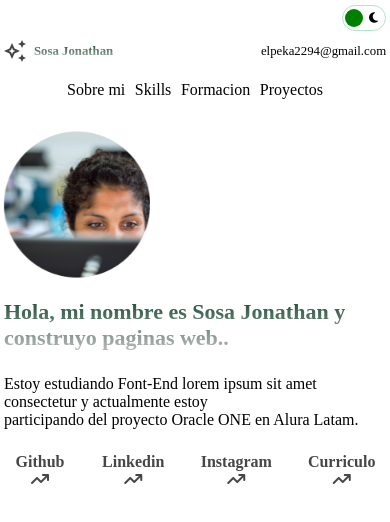
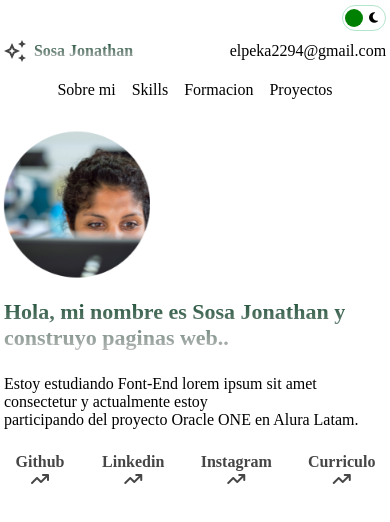
Before and after one commit to JonathanSosa22/portafolio-alura, a plain HTML site: page index.html in a window 390 px wide. Drawn offline with Linux system fonts and the light colour scheme.

Commit message:
Actualizacion final nav y main

```diff
--- a/css/styles.css
+++ b/css/styles.css
@@ -159,11 +159,11 @@ nav {
   }
   .logo_nav span,
   .links_home p {
-    font-size: 0.8rem;
+    font-size: 1rem;
   }
   .links_tab_mobile {
     padding: 1rem 0;
-    gap: 0.6rem;
+    gap: 1rem;
   }
 }
 
```
